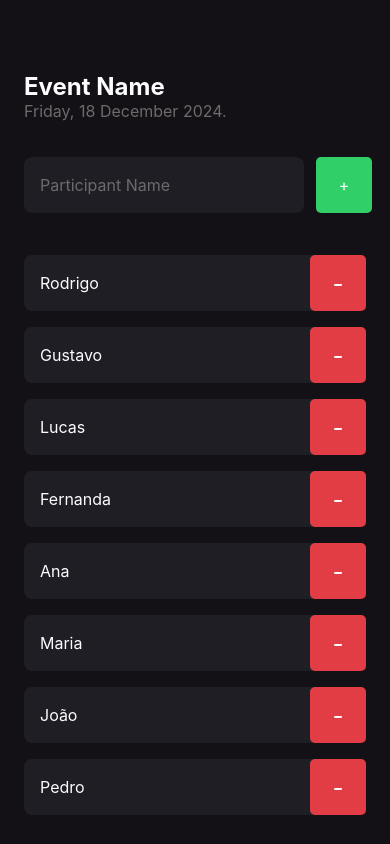
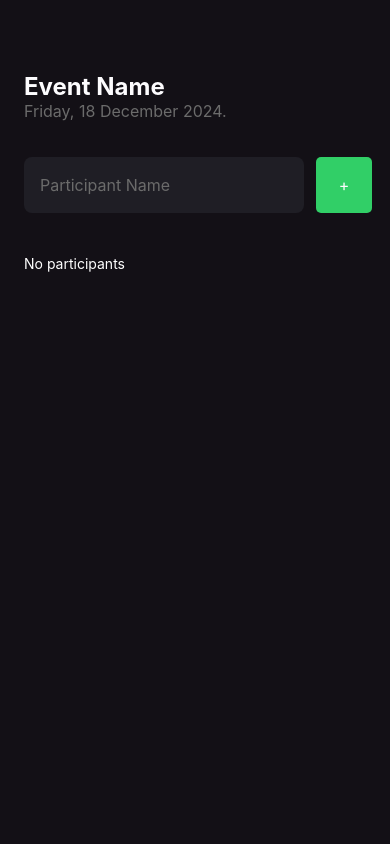
Before and after one commit to theguuholi/inhere, a React Native app: screen / in a window 390 px wide. Built offline with nearby package versions, Linux system fonts and the light colour scheme.

Commit message:
hook useState

```diff
--- a/src/screens/Home/index.tsx
+++ b/src/screens/Home/index.tsx
@@ -1,23 +1,28 @@
 import { Alert, FlatList, ScrollView, Text, TextInput, TouchableOpacity, View } from 'react-native';
 import { styles } from './styles';
 import Participant from '../../components/Participant';
+import { useState } from 'react';
 
 export default function Home() {
-    const participants = [
-        "Rodrigo",
-        "Gustavo",
-        "Lucas",
-        "Fernanda",
-        "Ana",
-        "Maria",
-        "João",
-        "Pedro",
-        "Paulo",
-    ]
-    function handleParicipantAdd(): void {
+    // const participants = [
+    //     "Rodrigo",
+    //     "Gustavo",
+    //     "Lucas",
+    //     "Fernanda",
+    //     "Ana",
+    //     "Maria",
+    //     "João",
+    //     "Pedro",
+    //     "Paulo",
+    // ]
+    const [participants, setParticipants] = useState<string[]>([]);
+    const handleParicipantAdd =(): void => {
         if(participants.includes("Rodrigo")) {
             return Alert.alert("Rodrigo is already a participant");
         }
+        setParticipants([...participants, "Ana"]);
+        // participants.push("aasdf");
+        // console.log(participants);
     }
 
     const handleParticipantRemove = (name: string): void => {
```
